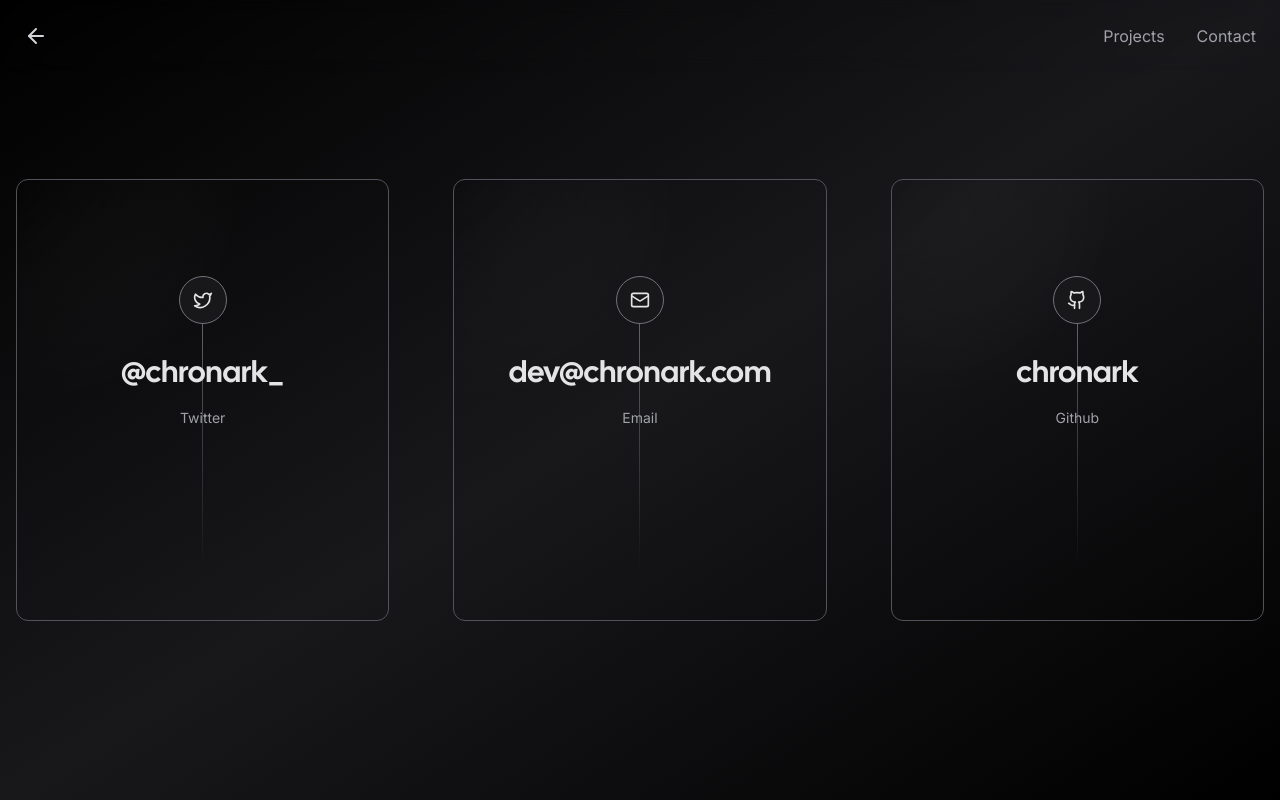
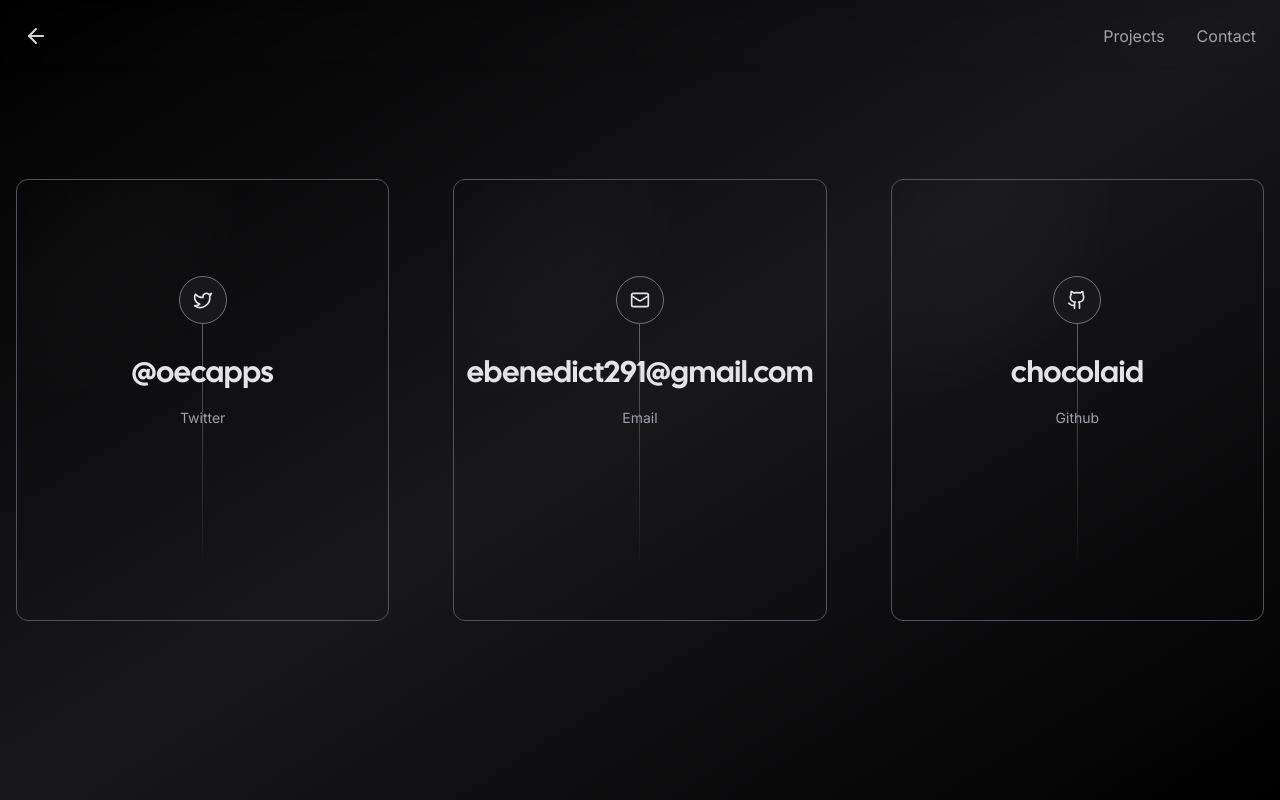
Before and after one commit to chocolaid/portfolio007, a Next.js app: page /contact in a window 1280 px wide. Built offline with nearby package versions, Linux system fonts and the light colour scheme; no server answers; what tailwindcss-debug-screens would draw is missing.

Commit message:
Update page.tsx

```diff
--- a/app/contact/page.tsx
+++ b/app/contact/page.tsx
@@ -7,21 +7,21 @@
 const socials = [
 	{
 		icon: <Twitter size={20} />,
-		href: "https://twitter.com/chronark_",
+		href: "https://twitter.com/oecapps",
 		label: "Twitter",
-		handle: "@chronark_",
+		handle: "@oecapps",
 	},
 	{
 		icon: <Mail size={20} />,
-		href: "mailto:dev@chronark.com",
+		href: "mailto:ebenedict291@gmail.com",
 		label: "Email",
-		handle: "dev@chronark.com",
+		handle: "ebenedict291@gmail.com",
 	},
 	{
 		icon: <Github size={20} />,
-		href: "https://github.com/chronark",
+		href: "https://github.com/chocolaid",
 		label: "Github",
-		handle: "chronark",
+		handle: "chocolaid",
 	},
 ];
 
```
